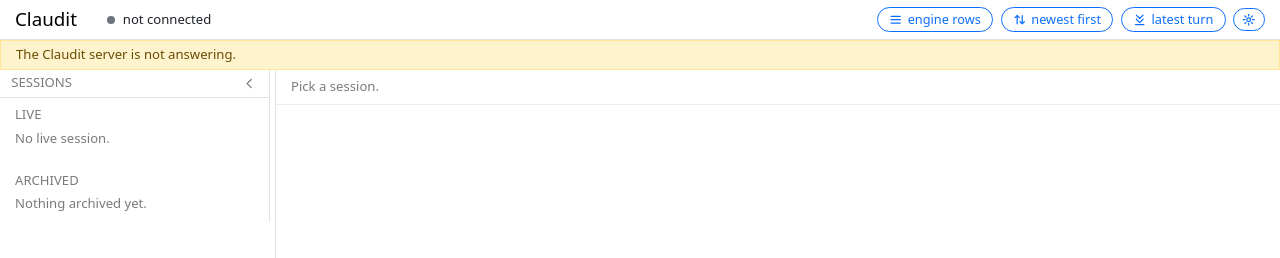
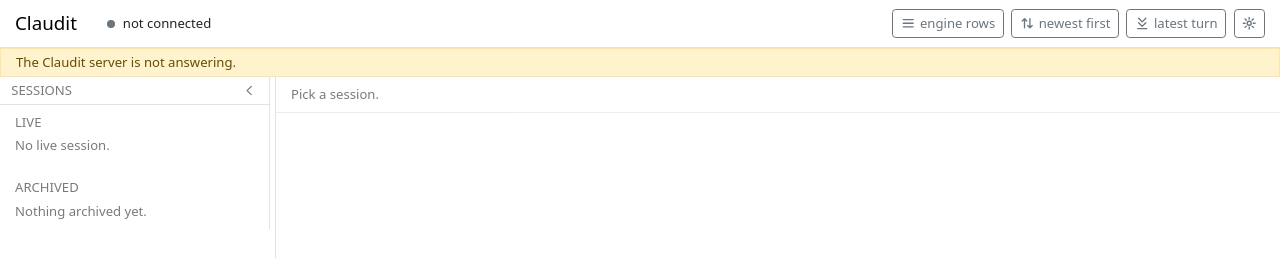
Before and after one commit to mchiver/claudit, a website: page public/index.html in a window 1280 px wide. Shown: the top 258 px of the page. Drawn offline with nearby package versions, Linux system fonts and the light colour scheme; no server answers.

Commit message:
Title bar buttons back to the outline style on a taller row

```diff
--- a/public/components/title-bar/title-bar.css
+++ b/public/components/title-bar/title-bar.css
@@ -1,8 +1,7 @@
 /*=====================================================================
   <title-bar>: one row; a dot that is green while the live stream is
-  connected; a row of pill buttons at the right end, filled with the
-  palette's accent when on, bordered with it when off; the look
-  popover under its button.
+  connected; the buttons at the right end (Bootstrap outline buttons,
+  active when on); the look popover under its button.
 =====================================================================*/
 
 .title-bar
@@ -27,59 +26,16 @@
 	background-color: var( --bs-success );
 }
 
-.title-bar .bar-buttons
+.title-bar .btn .icon
 {
-	gap: 0.5rem;
+	width: 1.1em;
+	height: 1.1em;
+	vertical-align: -0.2em;
 }
 
-.title-bar .bar-button
+.title-bar .btn span
 {
-	display: inline-flex;
-	align-items: center;
-	gap: 0.4em;
-	padding: 0.25rem 0.75rem;
-	border: 1px solid var( --accent );
-	border-radius: 999px;
-	background-color: transparent;
-	color: var( --accent );
-	font-size: 0.85rem;
-	line-height: 1.2;
-	white-space: nowrap;
-	cursor: pointer;
-	transition: background-color 0.12s ease, color 0.12s ease;
-}
-
-.title-bar .bar-button:hover
-{
-	background-color: color-mix( in srgb, var( --accent ) 14%, transparent );
-}
-
-.title-bar .bar-button:active
-{
-	background-color: color-mix( in srgb, var( --accent ) 28%, transparent );
-}
-
-.title-bar .bar-button.is-on
-{
-	background-color: var( --accent );
-	color: var( --page-bg );
-}
-
-.title-bar .bar-button.is-on:hover
-{
-	background-color: color-mix( in srgb, var( --accent ) 85%, var( --text ) );
-}
-
-.title-bar .bar-button .icon
-{
-	width: 1.05em;
-	height: 1.05em;
-}
-
-.title-bar .look-button
-{
-	padding-left: 0.55rem;
-	padding-right: 0.55rem;
+	margin-left: 0.35em;
 }
 
 .title-bar .look-popover
--- a/public/components/title-bar/title-bar.html
+++ b/public/components/title-bar/title-bar.html
@@ -1,4 +1,4 @@
-<nav class="title-bar navbar px-3 py-1 border-bottom">
+<nav class="title-bar navbar px-3 py-2 border-bottom">
 	<span class="navbar-brand mb-0 h1">Claudit</span>
 	<span class="title-status small me-auto ms-3">
 		<span class="status-dot" ng-class="{ 'is-on': $ctrl.state.connected }"></span>
@@ -6,14 +6,14 @@
 		<span ng-if="!$ctrl.state.connected">not connected</span>
 		<span ng-if="$ctrl.state.health" class="dim ms-2">{{ $ctrl.state.health.sessions }} sessions · port {{ $ctrl.state.health.port }}</span>
 	</span>
-	<div class="bar-buttons d-flex align-items-center">
-		<button type="button" class="bar-button" ng-class="{ 'is-on': $ctrl.state.engine }"
+	<div class="bar-buttons d-flex align-items-center gap-2">
+		<button type="button" class="btn btn-sm btn-outline-secondary" ng-class="{ active: $ctrl.state.engine }"
 			ng-click="$ctrl.ToggleEngine()" title="Show the rows the engine appends: reminders, attachments, notices, thinking"><svg class="icon"><use href="#i-rows"></use></svg><span>engine rows</span></button>
-		<button type="button" class="bar-button" ng-class="{ 'is-on': $ctrl.state.newest }"
+		<button type="button" class="btn btn-sm btn-outline-secondary" ng-class="{ active: $ctrl.state.newest }"
 			ng-click="$ctrl.ToggleOrder()" title="Newest turn first; off, oldest first"><svg class="icon"><use href="#i-sort"></use></svg><span>newest first</span></button>
-		<button type="button" class="bar-button"
+		<button type="button" class="btn btn-sm btn-outline-secondary"
 			ng-click="$ctrl.FocusLatest()" title="Close every turn but the latest and scroll to it"><svg class="icon"><use href="#i-latest"></use></svg><span>latest turn</span></button>
-		<button type="button" class="bar-button look-button" ng-class="{ 'is-on': $ctrl.look_open }"
+		<button type="button" class="btn btn-sm btn-outline-secondary look-button" ng-class="{ active: $ctrl.look_open }"
 			ng-click="$ctrl.ToggleLook( $event )" title="The theme, the size and the margins"><svg class="icon"><use href="#i-gear"></use></svg></button>
 	</div>
 	<div class="look-popover" ng-if="$ctrl.look_open">
```
